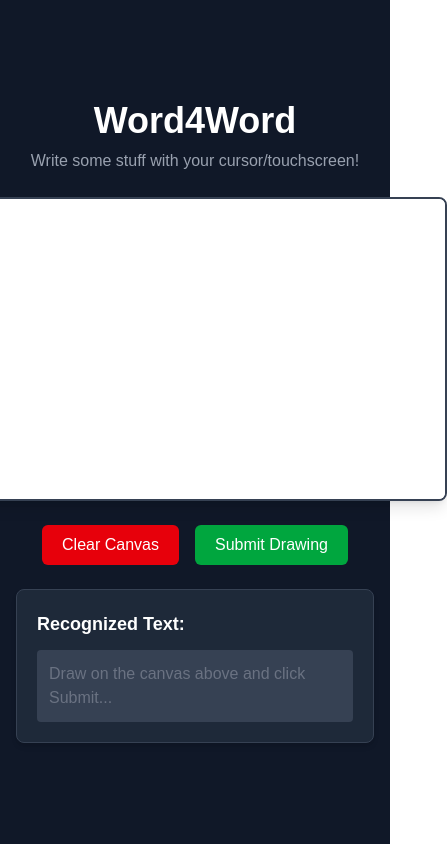
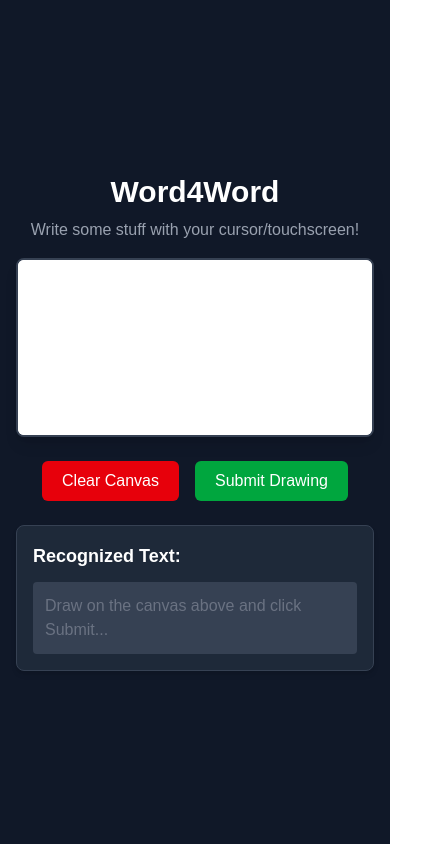
Before and after one commit to darrancebeh/word4word, a Next.js app: page / in a window 390 px wide. Shown: the whole page, 447 px wide, since content can reach past the window. Built offline with nearby package versions, Linux system fonts and the light colour scheme.

Commit message:
Enhance LandingPage component with responsive canvas sizing and improved layout; update canvas dimensions for better drawing experience.

```diff
--- a/src/components/LandingPage.tsx
+++ b/src/components/LandingPage.tsx
@@ -12,8 +12,9 @@ function LandingPage() {
   useEffect(() => {
     const canvas = canvasRef.current;
     if (canvas) {
-      canvas.width = 500;
-      canvas.height = 300;
+      // Set a larger base size, but the actual display size will be controlled by CSS
+      canvas.width = 800; // Larger base resolution
+      canvas.height = 400; // Larger base resolution
       const context = canvas.getContext('2d');
       if (context) {
         context.fillStyle = 'white';
@@ -144,15 +145,18 @@ function LandingPage() {
   };
 
   return (
-    <div className="flex flex-col items-center justify-center min-h-screen bg-gray-900 p-4 text-gray-300">
-      <h1 className="text-4xl font-bold mb-2 text-white">Word4Word</h1>
-      <p className="text-gray-400 mb-6">Write some stuff with your cursor/touchscreen!</p>
+    <div className="flex flex-col items-center justify-center min-h-screen bg-gray-900 p-4 sm:p-6 md:p-8 text-gray-300">
+      <h1 className="text-3xl sm:text-4xl font-bold mb-2 text-white">Word4Word</h1>
+      <p className="text-gray-400 mb-4 sm:mb-6 text-center">Write some stuff with your cursor/touchscreen!</p>
 
       {isProcessing && <p className="text-yellow-400 mb-4 animate-pulse">Processing your handwriting...</p>}
 
+      {/* Canvas Container for responsive sizing */}
+      <div className="w-full max-w-sm sm:max-w-md md:max-w-lg lg:max-w-2xl xl:max-w-3xl mb-6">
         <canvas
           ref={canvasRef}
-        className={`border-2 border-gray-700 bg-white rounded-lg shadow-lg mb-6 cursor-crosshair ${isProcessing ? 'opacity-50 cursor-not-allowed' : ''}`}
+          // Use Tailwind for responsive width/height and aspect ratio
+          className={`w-full aspect-[2/1] border-2 border-gray-700 bg-white rounded-lg shadow-lg cursor-crosshair ${isProcessing ? 'opacity-50 cursor-not-allowed' : ''}`}
           onMouseDown={startDrawing}
           onMouseMove={draw}
           onMouseUp={stopDrawing}
@@ -161,9 +165,10 @@ function LandingPage() {
           onTouchMove={draw}
           onTouchEnd={stopDrawing}
         />
+      </div>
 
       {/* Group buttons together */}
-      <div className="flex space-x-4 mb-6">
+      <div className="flex flex-wrap justify-center gap-4 mb-6">
         <button
           onClick={clearCanvas}
           disabled={isProcessing}
@@ -171,9 +176,8 @@ function LandingPage() {
         >
           Clear Canvas
         </button>
-        {/* Add Submit button */}
         <button
-          onClick={processHandwriting} // Call processHandwriting on click
+          onClick={processHandwriting}
           disabled={isProcessing}
           className={`px-5 py-2 bg-green-600 text-white rounded-md hover:bg-green-700 transition-colors focus:outline-none focus:ring-2 focus:ring-green-500 focus:ring-opacity-50 ${isProcessing ? 'opacity-50 cursor-not-allowed' : ''}`}
         >
@@ -181,11 +185,11 @@ function LandingPage() {
         </button>
       </div>
 
-
-      <div className="w-full max-w-md p-5 border border-gray-700 bg-gray-800 rounded-lg shadow-md">
+      {/* Results container */}
+      <div className="w-full max-w-sm sm:max-w-md md:max-w-lg lg:max-w-2xl xl:max-w-3xl p-4 sm:p-5 border border-gray-700 bg-gray-800 rounded-lg shadow-md">
         <h2 className="text-lg font-semibold mb-3 text-white">Recognized Text:</h2>
         <div className="whitespace-pre-wrap bg-gray-700 text-gray-100 p-3 rounded min-h-[60px] break-words">
-          {recognizedText || <span className="text-gray-500">Draw on the canvas above and click Submit...</span>} {/* Updated placeholder text */}
+          {recognizedText || <span className="text-gray-500">Draw on the canvas above and click Submit...</span>}
         </div>
         {recognizedText && !recognizedText.startsWith("Processing") && !recognizedText.startsWith("Error") && (
           <button
```
Also changed, not shown: 1 other file (tests, documents, lock files or other folders). Lines whose indentation alone changed are shown as unchanged.
